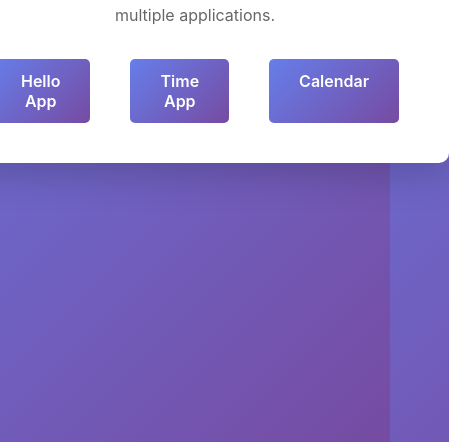
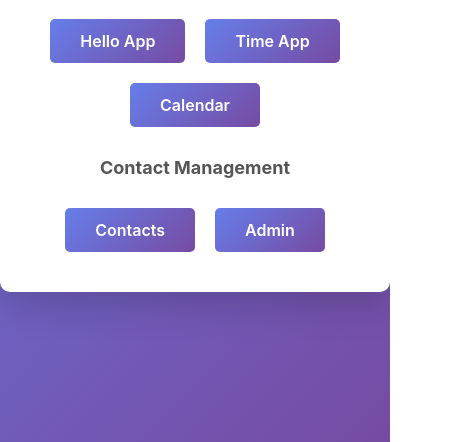
Before and after one commit to Lclclr/multi-apps, a plain HTML site: page nginx/html/index.html in a window 390 px wide. Shown: the part 402-844 px from the top of the page, 449 px wide, since content can reach past the window. Drawn offline with Linux system fonts and the light colour scheme.

Commit message:
Add Contacts and Admin buttons to main landing page
- Create Contact Management section with links to /contacts/ and /contacts/admin
- Organize apps into sections (Demo Apps and Contact Management)
- Improve layout with flex-wrap for better responsive design

```diff
--- a/nginx/html/index.html
+++ b/nginx/html/index.html
@@ -36,11 +36,11 @@
         gap: 20px;
         justify-content: center;
         margin-top: 30px;
+        flex-wrap: wrap;
       }
       a {
         display: inline-block;
         padding: 12px 30px;
-        margin: 0 10px;
         text-decoration: none;
         background: linear-gradient(135deg, #667eea 0%, #764ba2 100%);
         color: white;
@@ -52,16 +52,36 @@
         transform: translateY(-2px);
         box-shadow: 0 5px 20px rgba(102, 126, 234, 0.4);
       }
+      .section {
+        margin-top: 30px;
+      }
+      .section h2 {
+        color: #555;
+        font-size: 18px;
+        margin-bottom: 15px;
+      }
     </style>
   </head>
   <body>
     <div class="container">
       <h1>Welcome to Multi-Apps</h1>
       <p>A simple demonstration of Nginx reverse proxying to multiple applications.</p>
-      <div class="links">
-        <a href="/hello/">Hello App</a>
-        <a href="/time/">Time App</a>
-        <a href="/cal/">Calendar</a>
+
+      <div class="section">
+        <h2>Demo Apps</h2>
+        <div class="links">
+          <a href="/hello/">Hello App</a>
+          <a href="/time/">Time App</a>
+          <a href="/cal/">Calendar</a>
+        </div>
+      </div>
+
+      <div class="section">
+        <h2>Contact Management</h2>
+        <div class="links">
+          <a href="/contacts/">Contacts</a>
+          <a href="/contacts/admin">Admin</a>
+        </div>
       </div>
     </div>
   </body>
```
